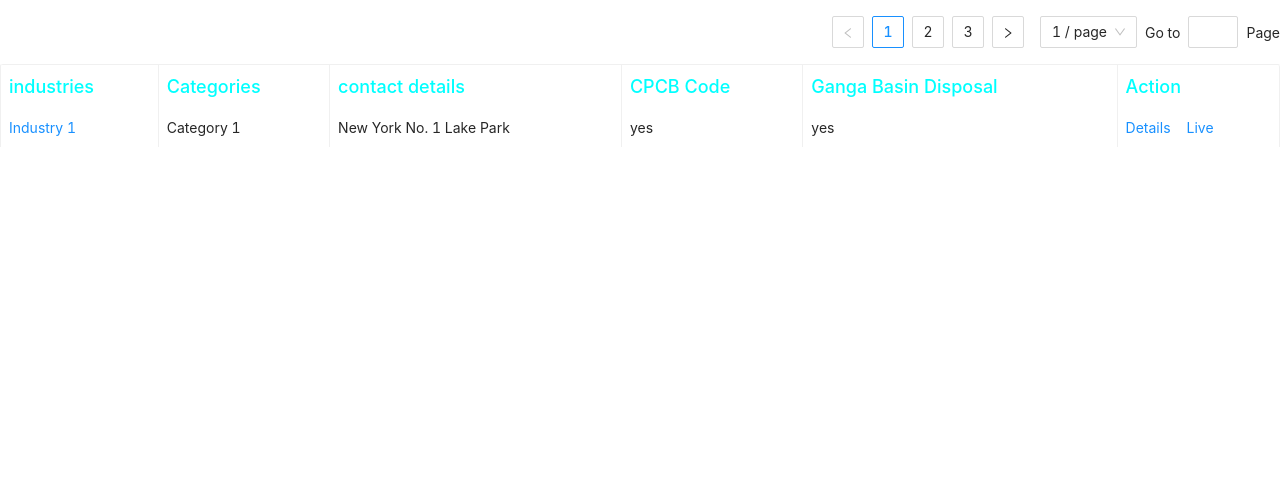
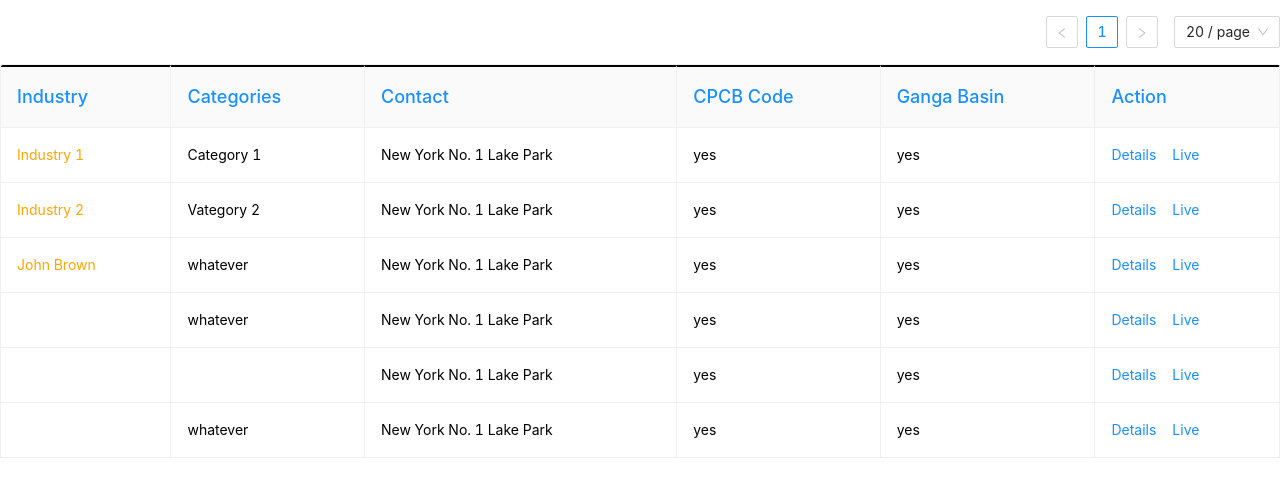
Before and after one commit to sanat12/Humaps, a React (Create React App) app: page / in a window 1280 px wide. Shown: the top 496 px of the page. Built offline with nearby package versions, Linux system fonts and the light colour scheme.

Commit message:
Add files via upload

```diff
--- a/src/card2.js
+++ b/src/card2.js
@@ -1,7 +1,9 @@
 import { List, Card,Space } from 'antd';
-import {paginationforview2} from './window.js';
+import {paginationforview2,styleforcategory,styleforheader,
+  styleforindustry,styleforcontact,styleforcpcb,styleforganga} from './window.js';
 import {data} from './data.js';
 import {useState} from 'react';
+import React from 'react';
 
 function details(event){
   console.log("details");
@@ -16,47 +18,43 @@ let temp=[];
 for (let i = 0; i < data.length; i++) {
     console.log(data[0])
     temp.push(
-        <div class="row" align="center">
-            <div class="card" align="center">
-                <div class="card-body">
-                    <h3 class="card-title" align="left">Industry</h3>
-                    <p class="card-text" align="left">{data[i].industries} </p>
-                    <h3 class="card-title" align="left">Category</h3>
-                    <p class="card-text" align="left">{data[i].categories} </p>
-                    <h3 class="card-title" align="left">Contact Details</h3>
-                    <p class="card-text" align="left">{data[i].contact} </p>
-                    <h3 class="card-title" align="left">CPCB Code</h3>
-                    <p class="card-text" align="left">{data[i].cpcb} </p>
-                    <h3 class="card-title" align="left">Ganga Basin Disposal</h3>
-                    <p class="card-text" align="left">{data[i].ganga} </p>
-                    <h3 class="card-title" align="left">Actions</h3>
-                    <p class="card-text" align="left">
+            <Card type="inner" align="center" bodyStyle={{align:'center',marginLeft:'30%'}}>
+                    <h3  align="left" >Industry</h3>
+                    <p  align="left" style={{color:'orange'}}>{data[i].industries} </p>
+                    <h3  align="left" >Category</h3>
+                    <p  align="left" >{data[i].categories} </p>
+                    <h3  align="left" >Contact Details</h3>
+                    <p  align="left">{data[i].contact} </p>
+                    <h3  align="left">CPCB Code</h3>
+                    <p  align="left" >{data[i].cpcb} </p>
+                    <h3  align="left" >Ganga Basin Disposal</h3>
+                    <p  align="left" >{data[i].ganga} </p>
+                    <h3  align="left">Actions</h3>
+                    <p  align="left">
                         <Space size="middle" align="left">
                             <a onClick={details}>Details</a>
                             <a onClick={live}>Live</a>
                         </Space>
                     </p>
-                </div>
-            </div>
-        </div>
+            </Card>
 
           );
   listData.push(...temp)
 }
 
-function Card2(){
-
+class Card2 extends React.Component{
+render(){
   return(
-<div>
- <List>
+<div align="center">
+ <List align="center">
     <List
-    itemLayout="horizontal"
+    itemLayout="vertical"
     size="large"
     pagination={paginationforview2}
     dataSource={[...listData]}
     renderItem={item => (
       <List.Item>
-        <Card >
+        <Card type="inner" bordered={true} hoverable={true} bodyStyle={{align:'center'}}>
           {item}
         </Card>
       </List.Item>
@@ -67,5 +65,5 @@ function Card2(){
   );
 
 }
-
+}
 export default Card2;
--- a/src/data.js
+++ b/src/data.js
@@ -1,4 +1,3 @@
-
 
 export const data = [
     {
@@ -24,5 +23,157 @@ export const data = [
           'contact': 'New York No. 1 Lake Park',
           'cpcb':'yes',
           'ganga':'yes',
+          children:[ {
+          'categories':'whatever',
+          'contact': 'New York No. 1 Lake Park',
+          'cpcb':'yes',
+          'ganga':'yes',
+          children:[
+            {
+              'contact': 'New York No. 1 Lake Park',
+              'cpcb':'yes',
+              'ganga':'yes',
             },
+          ]
+        },
+        {
+          'categories':'whatever',
+          'contact': 'New York No. 1 Lake Park',
+          'cpcb':'yes',
+          'ganga':'yes',
+        }
+      ]
+        }
   ];
+
+export const sorteddata=[
+  {
+    key: '0',
+    'Group':'A',
+    'Industry': 'Industry 00',
+    'children':[
+    {
+      key:'10',
+    'Stack':'stack10000000000000',
+    'Parameter': 'pam1',
+    'RC':'yes',
+    'others1':'23.45',
+    'others2':'23.45',
+    'others3':'23.45',
+    'others4':'23.45',
+    'children':[
+    {
+    key:'101',
+    'Parameter': 'pam1',
+    'RC':'yes',
+    'others1':'23.45',
+    'others2':'23.45',
+    'others3':'23.45',
+    'others4':'23.45',
+    },
+    ],
+    },
+    {
+    key:'11',
+    'Stack':'stack11',
+    'Parameter': 'pam1',
+    'RC':'yes',
+    'others1':'23.45',
+    'others2':'23.45',
+    'others3':'23.45',
+    'others4':'23.45',
+    'children':[],
+    },
+    ],
+  },
+    {
+    key: '1',
+    'Group':'B',
+    'Industry': 'Industry 2',
+    'Stack':'stack2',
+    'Parameter': 'pam2',
+    'RC':'yes',
+    'others1':'23.45',
+    'others2':'23.45',
+    'others3':'23.45',
+    'others4':'23.45',
+    'children':[],
+  },
+    {
+    key: '2',
+    'Group':'C',
+    'Industry': 'Industry 3',
+    'Stack':'stack3',
+    'Parameter': 'pam3',
+    'RC':'yes',
+    'others1':'23.45',
+    'others2':'23.45',
+    'others3':'23.45',
+    'others4':'23.45',
+    'children':[],
+  },
+    {
+    key: '3',
+    'Group':'D',
+    'Industry': 'Industry 4',
+    'Stack':'stack4',
+    'Parameter': 'pam4',
+    'RC':'yes',
+    'others1':'23.45',
+    'others2':'23.45',
+    'others3':'23.45',
+    'others4':'23.45',
+    'children':[],
+  },
+
+  {
+    key: '4',
+    'Group':'E',
+    'Industry': 'Industry 5',
+    'Stack':'stack5',
+    'children':[
+    {
+      key:'40',
+    'Stack':'stack50',
+    'Parameter': 'pam1',
+    'RC':'yes',
+    'others1':'23.45',
+    'others2':'23.45',
+    'others3':'23.45',
+    'others4':'23.45',
+    'children':[
+    {
+    key:'401',
+    'Parameter': 'pam111',
+    'RC':'yes',
+    'others1':'23.45',
+    'others2':'23.45',
+    'others3':'23.45',
+    'others4':'23.45',
+    },
+    {
+    key:'402',
+    'Parameter': 'pam11111',
+    'RC':'yes',
+    'others1':'23.45',
+    'others2':'23.45',
+    'others3':'23.45',
+    'others4':'23.45',
+    },
+    ],
+    },
+    {
+    key:'41',
+    'Stack':'stack51',
+    'Parameter': 'pam51',
+    'RC':'yes',
+    'others1':'23.45',
+    'others2':'23.45',
+    'others3':'23.45',
+    'others4':'23.45',
+    'children':[],
+    },
+    ],
+  },
+
+    ]
--- a/src/table.css
+++ b/src/table.css
@@ -6,14 +6,13 @@ thead[class*="ant-table-thead"] th{
     padding: 8px;
     border-bottom: 0px solid black;
     border-left: 0px solid black;
-    border-top: 0px solid black;
+    border-top: 2px solid black;
   }
   div[class*="ant-table-bordered"] td{
     padding: 8px;
-    border-bottom: 0px solid black;
+    border-bottom: 2px solid black;
     border-left: 0px solid black;
   }
   div[class*="ant-table-container"] {
     box-shadow: 0ch;
-
    }
--- a/src/table.js
+++ b/src/table.js
@@ -1,38 +1,45 @@
 import React from 'react';
-import "./table.css";
+//import 'antd/dist/antd.css';
+import './table.css'
 import {Table, Tag, Space } from 'antd';
-import {paginationfortable, tableprops} from './window.js';
+import {paginationfortable, tableprops,styleforcategory,styleforheader,
+  styleforindustry,styleforcontact,styleforcpcb,styleforganga} from './window.js';
 import {data} from './data.js';
 
 const columns = [
   {
-    title: 'industries',
+    title: <a >Industry</a>,
     dataIndex: 'industries',
     key: 'industries',
-    render: text => <a>{text}</a>,
+    render: text => <a style={styleforindustry}>{text}</a>,
   },
   {
-    title: 'Categories',
+    title: <a>Categories</a>,
     dataIndex: 'categories',
     key: 'categories',
+    render: text => <a style={styleforcategory}>{text}</a>,
   },
   {
-    title: 'contact details',
+    title: <a>Contact</a>,
     dataIndex: 'contact',
     key: 'contact',
+    render: text => <a style={styleforcontact}>{text}</a>,
   },
   {
-    title: 'CPCB Code',
+    title: <a>CPCB Code</a>,
     dataIndex: 'cpcb',
     key: 'cpcb',
+    render: text => <a style={styleforcpcb}>{text}</a>,
   },
     {
-    title: 'Ganga Basin Disposal',
+    title: <a>Ganga Basin</a>,
     dataIndex: 'ganga',
     key: 'ganga',
+    render: text => <a style={styleforganga}>{text}</a>,
   },
+
   {
-    title: 'Action',
+    title: <a>Action</a>,
     key: 'action',
 
     render: (text, record) => (
@@ -42,6 +49,7 @@ const columns = [
       </Space>
     ),
   },
+
 ];
 
 
@@ -52,14 +60,15 @@ function details(event){
 function live(event){
 	console.log("live");
 }
-function Tableview(){
-
+class Tableview extends React.Component{
+render(){
 return(<Table
 filterDropdownVisible={true}
 columns={columns}
+// style={tableprops}
 dataSource={data}
 size={tableprops.size}
-bordered={tableprops.bordered}
+bordered={'true'}
 pagination={
   paginationfortable
 }
@@ -69,5 +78,5 @@ expandIconAsCell={true}
 expandIconColumnIndex={-1}
  />);
 }
-
+}
 export default Tableview;
--- a/src/window.js
+++ b/src/window.js
@@ -6,9 +6,11 @@ import Card2 from './card2.js';
 
 export const tableprops=
     {
-        'size':'default',
-        'bordered':true,
+        size:'default',
+        border:'1px solid black',
+        padding: "8px",
     };
+
 export const paginationfortable={
      showQuickJumper:true,
      onChange: page => {
@@ -16,7 +18,7 @@ export const paginationfortable={
       },
      showSizeChanger: true,
      pageSizeOptions: ['1', '20', '30'],
-     defaultPageSize:1,
+     defaultPageSize:20,
      size:'default',
      position:['topRight'],
     };
@@ -25,6 +27,8 @@ export const paginationforview2={
     pageSizeOptions: ["1", "14", "21", "28"],
     defaultPageSize:10,
     position: "top",
+    align:'center',
+    size:"large",
     showQuickJumper:true,
           onChange: page => {
     console.log(page);
@@ -40,27 +44,70 @@ export const paginationforview3={
     console.log(page);
   },
   };
+export const paginationforsort={
+    showSizeChanger: true,
+    pageSizeOptions: ["1","5", "10", "50"],
+    defaultPageSize:2,
+    position: "top",
+    size:'small',
+    showQuickJumper:true,
+    onChange: page => {
+    console.log(page);
+  },
+  };
+
+export const sortbyoptions=["Stack","Parameter","others1"];
+
+export const styleforheader={
+    color:'blue',
+}
+export const styleforindustry={
+    color:'orange',
+}
+export const styleforcategory={
+    color:'black',
+}
+export const styleforcontact={
+    color:'black',
+}
+export const styleforganga={
+    color:'black',
+}
+export const styleforcpcb={
+    color:'black',
+}
+
+
 const breakpoints=[1000,768,576]
-function Window()
+export default class Window extends React.Component
 {
 
-    let [width,setWidth]=useState(1200);
+    constructor(props) {
+        super(props);
+        this.state = {
+            width: window.innerWidth
+        };
+    }
 
-    let update = () => {
-        setWidth(window.innerWidth);
+    update = () => {
+        this.setState({width:window.innerWidth});
       };
 
-    useEffect(()=>{
-        update();
-    },[width]);
+      componentDidMount() {
+        window.addEventListener("resize", this.update);
+      };
 
-    window.addEventListener("resize", update);
-    if(width>breakpoints[1] && width<breakpoints[0]){
+      componentDidUpdate() {
+        window.addEventListener("resize", this.update);
+      };
+
+ render(){
+    if(this.state.width>breakpoints[1] && this.state.width<breakpoints[0]){
         return(
             <Card3/>
         );
     }
-    else if(width>breakpoints[0] ){
+    else if(this.state.width>breakpoints[0] ){
         return(
             <Tableview/>
         );
@@ -71,4 +118,4 @@ function Window()
         );
     }
 }
-export default Window;
+}
```
Also changed, not shown: src/card3.js (+7 -10 lines), src/recurse.js (added, +33 -0 lines). Lines whose indentation alone changed are shown as unchanged.
